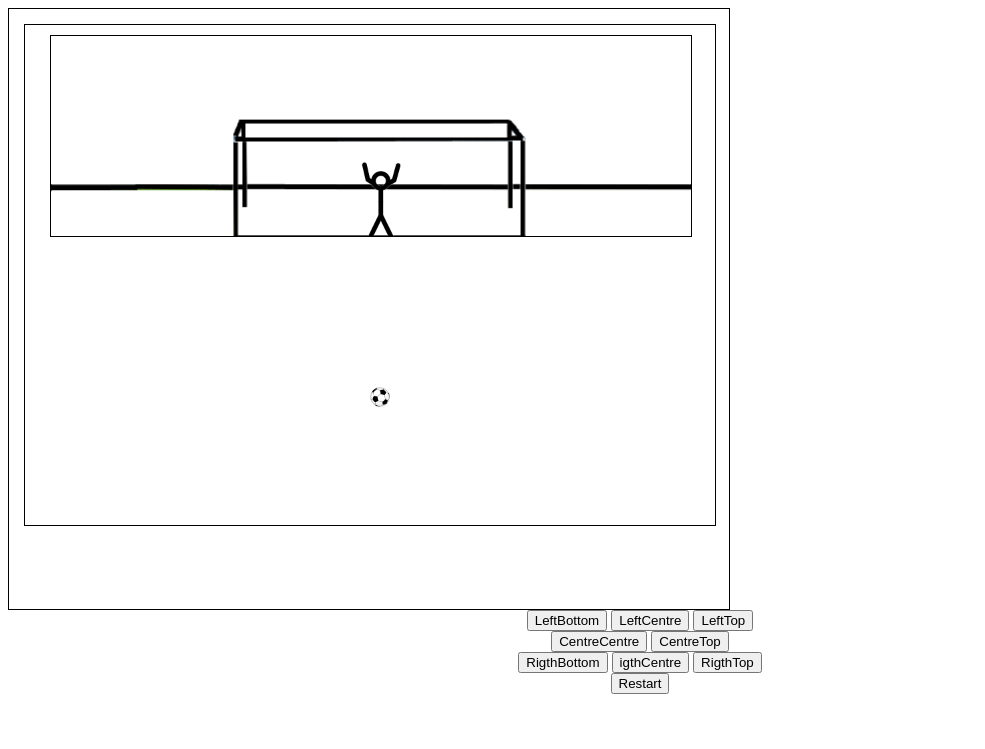
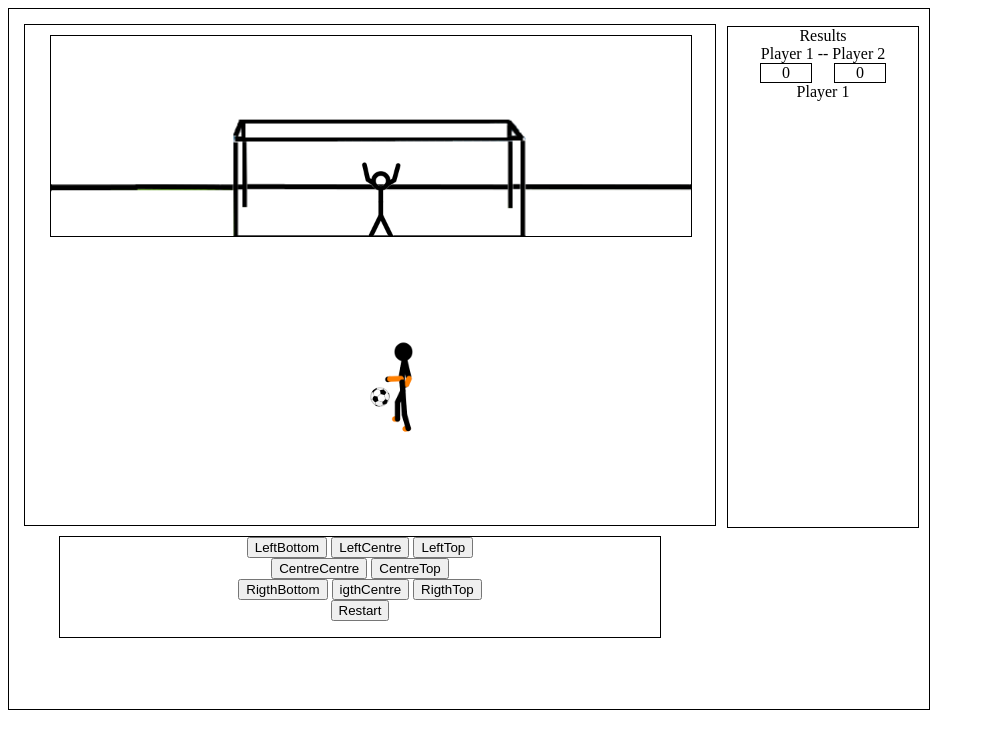
Before and after one commit to mishalmsb/WDI_20_PROJECT_1, a PHP site: page / in a window 1280 px wide. Shown: the top 749 px of the page, without its empty margins (0-985 px from the left). Run offline with PHP 8.4, Linux system fonts and the light colour scheme.

Commit message:
added new div for results

```diff
--- a/index.css
+++ b/index.css
@@ -5,8 +5,8 @@
 
   #gameDiv {
     border: 1px solid black;
-    height: 600px;
-    width: 720px;
+    height: 700px;
+    width: 920px;
     text-align: center;
   }
   #field {
@@ -15,6 +15,7 @@
     width: 690px;
     text-align: center;
     margin: 15px 0 0 15px;
+
   }
 
   #baliza {
@@ -26,10 +27,20 @@
     margin: 10px 0 0 25px;
     border: 1px solid black;
   }
+#resultDiv {
+  width: 190px;
+  height: 500px;
+  border: 1px solid black;
+  float: right;
+  margin: -500px 10px 0 0;
+}
 
-/*  div.ball {
-  }
-*/
+#btWrap {
+  margin: 190px 0 0 50px;
+  height: 100px;
+  width: 600px;
+  border: 1px solid black;
+}
   div.ball  {
     width: 20px;
     height: 20px;
@@ -42,11 +53,41 @@
     /*border: 1px solid black;*/
   }
 
+  div#player  {
 
-  #slider_y{
-      transform: rotate(90deg);
+    margin: -275px 0 90px 380px;
+    width: 50px;
+    height: 95px;
+    background-size: 50px;
+    transition: 1s ease-in-out;/
   }
-  div#keeper {
+  img {
+    position: absolute;
+    width: 50px;
+    height: 95px;
+    left: 380px;
+    top: 340px;
+
+  }
+  #plImg2, #plImg3 {
+    display: none;
+  }
+
+div#p1ResultDiv, div#p2ResultDiv {
+  border: 1px solid black;
+  width: 50px;
+}
+div#p1ResultDiv{
+  float: left;
+  margin: 0 0 0 32px;
+}
+div#p2ResultDiv{
+  float: right;
+  margin: 0 32px 0 0;
+}
+
+
+div#keeper {
       background: url("../WDI_20_PROJECT_1/images/goolkeeper.png") no-repeat;
       /*margin: 105px 0 0 310px;*/
       /*transform: rotate(90deg);*/
@@ -60,7 +101,7 @@
       animation-name: keeperMove;
       animation-duration: 4s;
       animation: keeperMove 5s infinite;*/
-  }
+}
 
   /*@keyframes keeperMove {
       0%   {left:190px; top:140px;}
--- a/index.html
+++ b/index.html
@@ -9,26 +9,33 @@
 <body>
 
 
-  <div id="gameDiv">
+<div id="gameDiv">
   <div id="field">
     <div id="baliza">
-    <div id="keeper"></div>
+      <div id="keeper"></div>
+    </div>
+    <div class="ball"> </div>
+  </div>
 
- <!--    <div id="keeperLeftBottom1"></div>
-    <div id="keeperLeftBottom2"></div>
-    <div id="keeperLeftBottom3"></div>
-    <div id="keeperLeftBottom4"></div> -->
+  <div id="resultDiv">
+    <div>Results</div>
+    <div>Player 1 -- Player 2</div>
+    <div id="p1ResultDiv">0</div>
+    <div id="p2ResultDiv">0</div>
+    <div id="plScored"></div>
+    <div id="plMove">Player 1</div>
+  </div>
 
 
-    </div>
 
-    <div class="ball">
-      <div> </div>
-    </div>
+  <div id="player">
+        <img src="../WDI_20_PROJECT_1/images/player1.png" id="plImg1">
+        <img src="../WDI_20_PROJECT_1/images/player2.png" id="plImg2">
+        <img src="../WDI_20_PROJECT_1/images/player3.png" id="plImg3">
   </div>
 
-  </div>
 
+  <div id="btWrap">
       <button id="btLeftBottom">LeftBottom</button>
       <button id="btLeftCentre">LeftCentre</button>
       <button id="btLeftTop">LeftTop</button>
@@ -42,7 +49,7 @@
       <br>
       <button id="btRestart">Restart</button>
   </div>
-
+</div>
 
 </body>
 </html>
--- a/index.js
+++ b/index.js
@@ -1,14 +1,35 @@
 $(init)
 function init() {
 
+  // for (var i = 0; i < 10; i++) {
+  //   //console.log(Math.floor(Math.random()*(3-1+1))+1);
+  //    console.log(Math.floor(Math.random()*(5-4+1))+4);
+  //    //console.log(Math.floor(Math.random()*(8-6+1))+6);
+  // }
+
+var writeHtml = function(gameNumber, winner) {
+
+}
+
+var animePlayer = function() {
+    $('#plImg1').fadeOut("80");
+    $('#plImg2').fadeIn("90");
+    $('#plImg2').fadeOut("350");
+    $('#plImg3').fadeIn("300");
+    $('#plImg3').fadeOut("500");
+    $('#plImg1').fadeIn("90");
+}
+
+
   $("button").click(function() {
+
       // console.log(this.id;
     if (this.id=="btLeftBottom"){startKickOff(-30,210,1)}
     else if (this.id=="btLeftCentre"){startKickOff(-55,213,2)}
     else if (this.id=="btLeftTop"){startKickOff(-90,213,3)}
     else if (this.id=="btCentreCentre"){startKickOff(-40,345,4)}
     else if (this.id=="btCentreTop"){startKickOff(-90,345,5)}
-    else if (this.id=="btRigthBottom"){startKickOff(-5,475,6)}
+    else if (this.id=="btRigthBottom"){startKickOff(-30,475,6)}
     else if (this.id=="btRigthCentre"){startKickOff(-55,475,7)}
     else if (this.id=="btRigthTop"){startKickOff(-90,475,8)}
     else if (this.id=="btRestart"){MoveBall(150, 345); keeperMove(0,310,125)}
@@ -16,14 +37,32 @@ function init() {
   });
 
   var startKickOff = function(ballPosX, ballPosY, plMove) {
-      var comMove = Math.floor(Math.random() * 8) + 1;
+      animePlayer();
+      var comMove = computerMove(plMove);
       checkMoves(plMove,comMove);
       console.log(plMove,comMove);
       keeperInstruct(comMove);
       MoveBall(ballPosX, ballPosY);
       keeperFall();
+      setTimeout(function() {
+          MoveBall(150, 345);
+          keeperMove(0,310,125);
+          console.log("timeout");
+          writeHtml();
+      },3000);
   };
 
+  var computerMove = function(plMove) {
+    if (plMove>=1 && plMove<=4) {
+        return (Math.floor(Math.random()*(4-1+1))+1);
+    }
+    else if (plMove>=5 && plMove<=8) {
+        return (Math.floor(Math.random()*(8-5+1))+5);
+    }
+
+
+    // return Math.floor((Math.random() * 10) + 1);
+  }
 
   var ballInside = function(inOut) {
 
@@ -120,6 +159,9 @@ function init() {
 
   }
 
+  var playerMove = function() {
+
+  }
 
   var checkMoves = function(playerMove, computerMove) {
       if (playerMove==computerMove) {
```
Also changed, not shown: images/player1.png (added), images/player2.png (added), images/player3.png (added).
